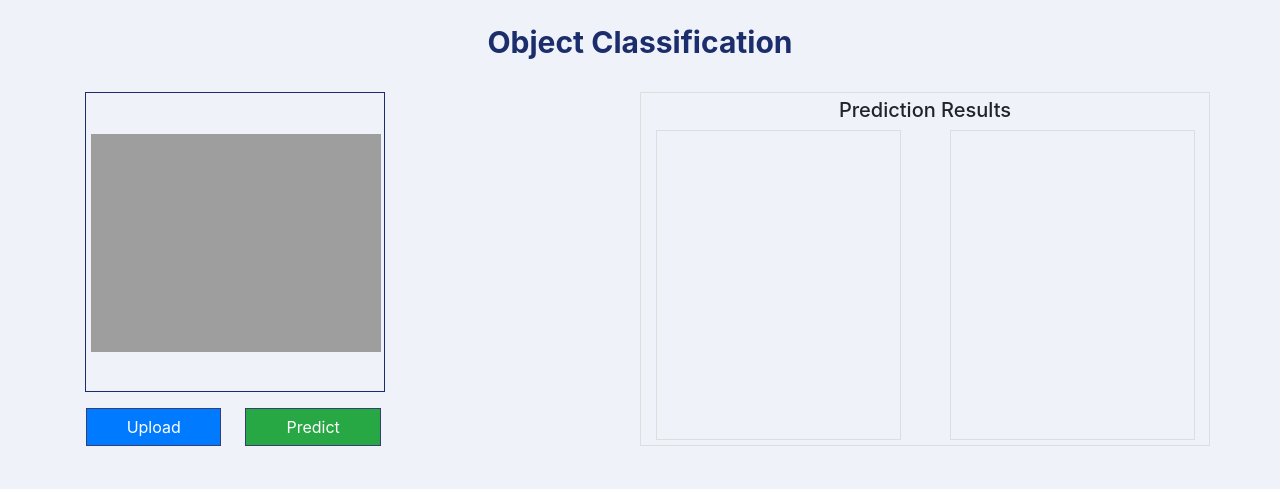
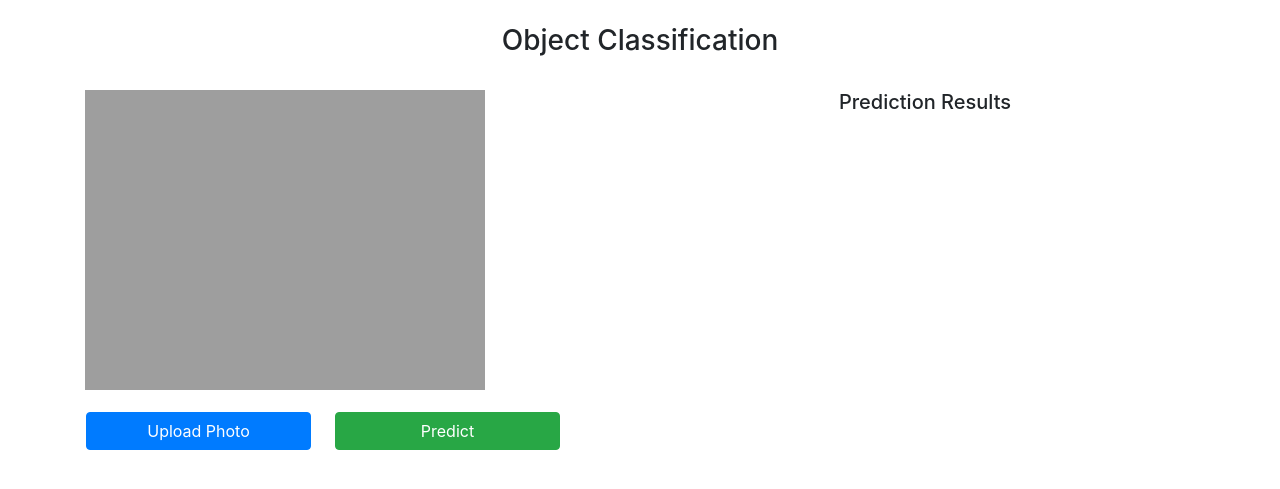
Before and after one commit to ameyghodake/mlops-project, a Flask app: page / in a window 1280 px wide. Shown: the top 489 px of the page. Run offline with Flask 3, Linux system fonts and the light colour scheme; some libraries are stand-ins or nearby versions.

Commit message:
FIX: Corrected some code

```diff
--- a/templates/index.html
+++ b/templates/index.html
@@ -4,90 +4,8 @@
     <meta charset="UTF-8">
     <meta name="viewport" content="width=device-width, initial-scale=1.0">
     <meta http-equiv="X-UA-Compatible" content="ie=edge">
-    <title>cnncls</title>
+    <title>Classification App</title>
 	<link rel="stylesheet" href="https://maxcdn.bootstrapcdn.com/bootstrap/4.0.0/css/bootstrap.min.css" integrity="sha384-Gn5384xqQ1aoWXA+058RXPxPg6fy4IWvTNh0E263XmFcJlSAwiGgFAW/dAiS6JXm" crossorigin="anonymous">
-	<style>
-		body{background-color: #eff2f9;}
-		.iupload h3{color: #1b2d6b;font-size: 30px;font-weight: 700;}
-		.img-part{height:300px;width:300px;margin:0px auto;}
-		.image-part{height:300px;width:300px;border:1px solid #1b2d6b;}
-		.image-part img{position:absolute;height: 300px;width:300px;display:none;padding:5px;}
-		.image-part #video{display:block;height: 300px;width:300px;padding:5px;}
-		.res-part{border:1px solid #dedede;margin-left:20px;height: 310px;width:100%;padding:5px;margin:0px auto;overflow:auto;}
-		.res-part2{border:1px solid #dedede;height: 310px;width:100%;padding:5px;margin:0px auto;}
-		.resp-img{height: 298px;width: 233px;margin:0px auto;}
-		.jsonRes{margin-left:30px;}
-		#send{cursor:pointer;}
-		.btn-part{width:325px;}
-		textarea,
-		select,
-		.form-control,
-		.custom-select,
-		button.btn,
-		.btn-primary,
-		input[type="text"],
-		input[type="url"],
-		.uneditable-input{
-			border: 1px solid #363e75;
-			outline: 0 !important;
-			border-radius:0px;
-			box-shadow: none;
-		   -webkit-box-shadow: none;
-		   -moz-box-shadow: none;
-		   -moz-transition: none;
-		   -webkit-transition: none;
-		}
-		textarea:focus,
-		select:focus,
-		.form-control:focus,
-		.btn:focus,
-		.btn-primary:focus,
-		.custom-select:focus,
-		input[type="text"]:focus,
-		.uneditable-input:focus{
-			border: 1px solid #007bff;
-			outline: 0 !important;
-			border-radius:0px;
-			box-shadow: none;
-		   -webkit-box-shadow: none;
-		   -moz-box-shadow: none;
-		   -moz-transition: none;
-		   -webkit-transition: none;
-		}
-		#loading {
-			position: fixed;
-			left: 0px;
-			top: 0px;
-			width: 100%;
-			height: 100%;
-			z-index: 9999999999;
-			overflow: hidden;
-			background: rgba(255, 255, 255, 0.7);
-		}
-		.loader {
-			border: 8px solid #f3f3f3;
-			border-top: 8px solid #363e75;
-			border-radius: 50%;
-			width: 60px;
-			height: 60px;
-			left: 50%;
-			margin-left: -4em;
-			display: block;
-			animation: spin 2s linear infinite;
-		}
-		.loader,
-		.loader:after {display: block;position: absolute;top: 50%;margin-top: -4.05em;}
-		@keyframes spin {
-			0% {
-				transform: rotate(0deg);
-			}
-			100% {
-				transform: rotate(360deg);
-			}
-		}
-		.right-part{border:1px solid #dedede;padding:5px;}
-		.logo{position:absolute;right:0px;bottom:0px;margin-right:30px;margin-bottom:30px;}
-	</style>
 </head>
 <body>
     <div class="main container">
@@ -103,20 +21,10 @@
 					<div class="btn-part">
 						<form id="upload-data pt-3" class="">
 							<div class="input-group mt-3 row">
-								<button type="button" class="btn btn-primary col-md-5 col-xs-5 ml-3 mr-4" id="uload">Upload</button>
+								<button type="button" class="btn btn-primary col-md-5 col-xs-5 ml-3 mr-4" id="uload">Upload Photo</button>
 								<button id="send" type="button" class="btn btn-success col-md-5 col-xs-5">Predict</button>
 							</div>
-
-
-
-
-
-
 							<!-- change url value  -->
-
-
-
-
 							<input type="hidden" class="form-control mr-2" id="url" placeholder="Enter REST Api url..." value="../predict"/>
 							<input name="upload" type="file" id="fileinput" style="position:absolute;top:-500px;"/><br/>
 						</form>
@@ -125,8 +33,7 @@
 				<div class="col-md-6 col-xs-12 right-part">
 					<h5 class="mb-2"><center>Prediction Results</center></h5>
 					<div class="row">
-						<div class="res-part2 col-md-5 col-xs-12"></div>
-						<div class="res-part col-md-5 col-xs-12"><div class="jsonRes"></div></div>
+						<div class="res-part col-md-5 col-xs-12"><div class="jsonRes"></div>
 					</div>
 				</div>
 			</div>
```
Also changed, not shown: src/cnnClassifier/components/training.py (+11 -2 lines), 2 other files.
